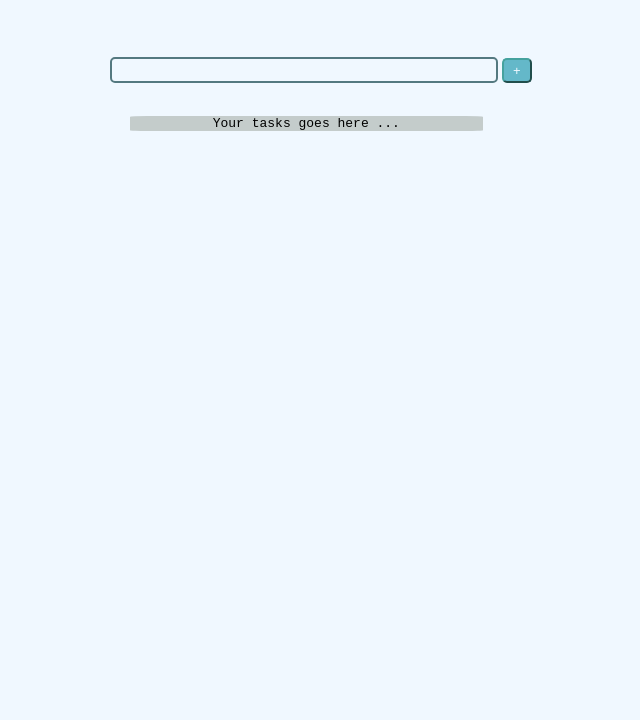
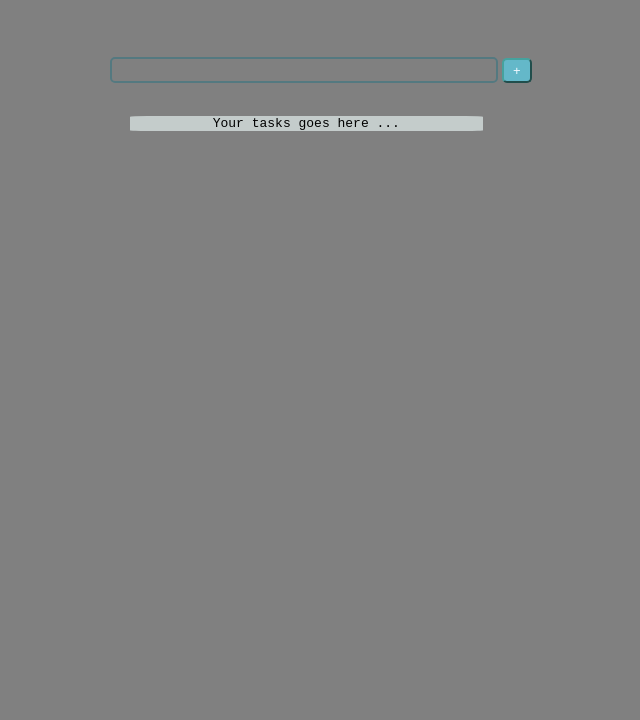
Before and after one commit to AkashNLY1/To-Do-, a plain HTML site: page index.html in a window 1280 px wide. Shown: the part 80-800 px from the top of the page, without its empty margins (340-980 px from the left). Drawn offline with Linux system fonts and the light colour scheme.

Commit message:
Update style.css

```diff
--- a/style.css
+++ b/style.css
@@ -3,7 +3,7 @@
 
 *{
     font-family: system-ui, -apple-system, BlinkMacSystemFont, 'Segoe UI', Roboto, Oxygen, Ubuntu, Cantarell, 'Open Sans', 'Helvetica Neue', sans-serif;
-    background-color: aliceblue;
+    background-color: gray;
 }
 
 /* HEADER */
```
